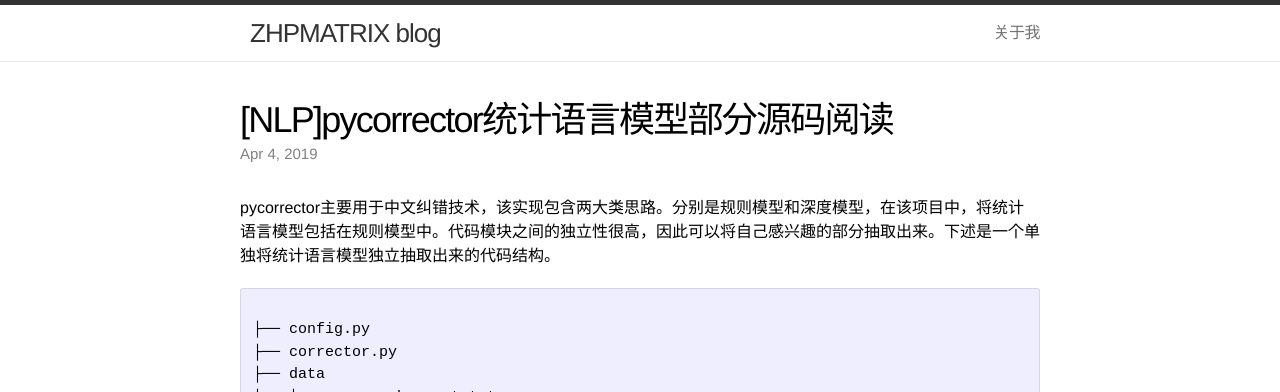
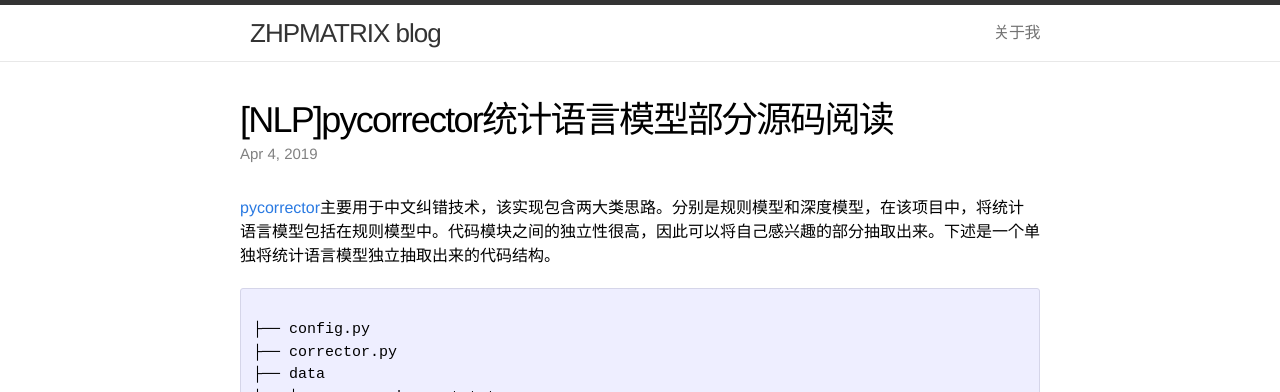
Before and after one commit to zhpmatrix/zhpmatrix.github.io, a Jekyll site: the page built from _posts/2019-04-04-pycorrector-source-code-reading.md, in a window 1280 px wide. Shown: the top 392 px of the page. Built offline with Jekyll 4.4.1, drawn with Linux system fonts in a browser that asks for light colours; comment, search, counter and statistics services are not loaded; part of the change alters nothing that is shown.

````diff
--- a/_posts/2019-04-04-pycorrector-source-code-reading.md
+++ b/_posts/2019-04-04-pycorrector-source-code-reading.md
@@ -6,7 +6,7 @@ date: 2019-04-04 18:43:00
 mathjax: true
 ---
 
-pycorrector主要用于中文纠错技术，该实现包含两大类思路。分别是规则模型和深度模型，在该项目中，将统计语言模型包括在规则模型中。代码模块之间的独立性很高，因此可以将自己感兴趣的部分抽取出来。下述是一个单独将统计语言模型独立抽取出来的代码结构。
+[pycorrector](https://github.com/shibing624/pycorrector)主要用于中文纠错技术，该实现包含两大类思路。分别是规则模型和深度模型，在该项目中，将统计语言模型包括在规则模型中。代码模块之间的独立性很高，因此可以将自己感兴趣的部分抽取出来。下述是一个单独将统计语言模型独立抽取出来的代码结构。
 
 ```
 
````
